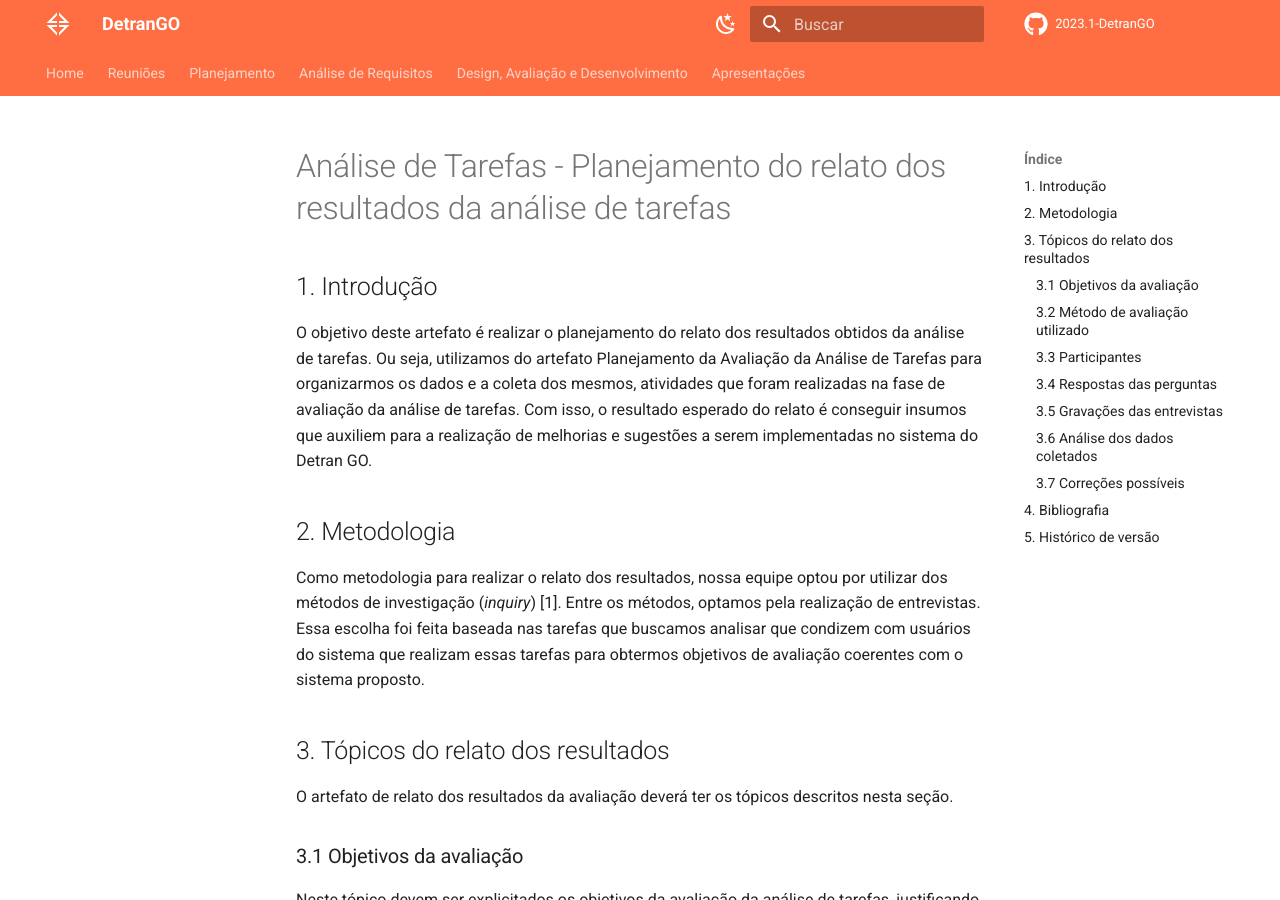
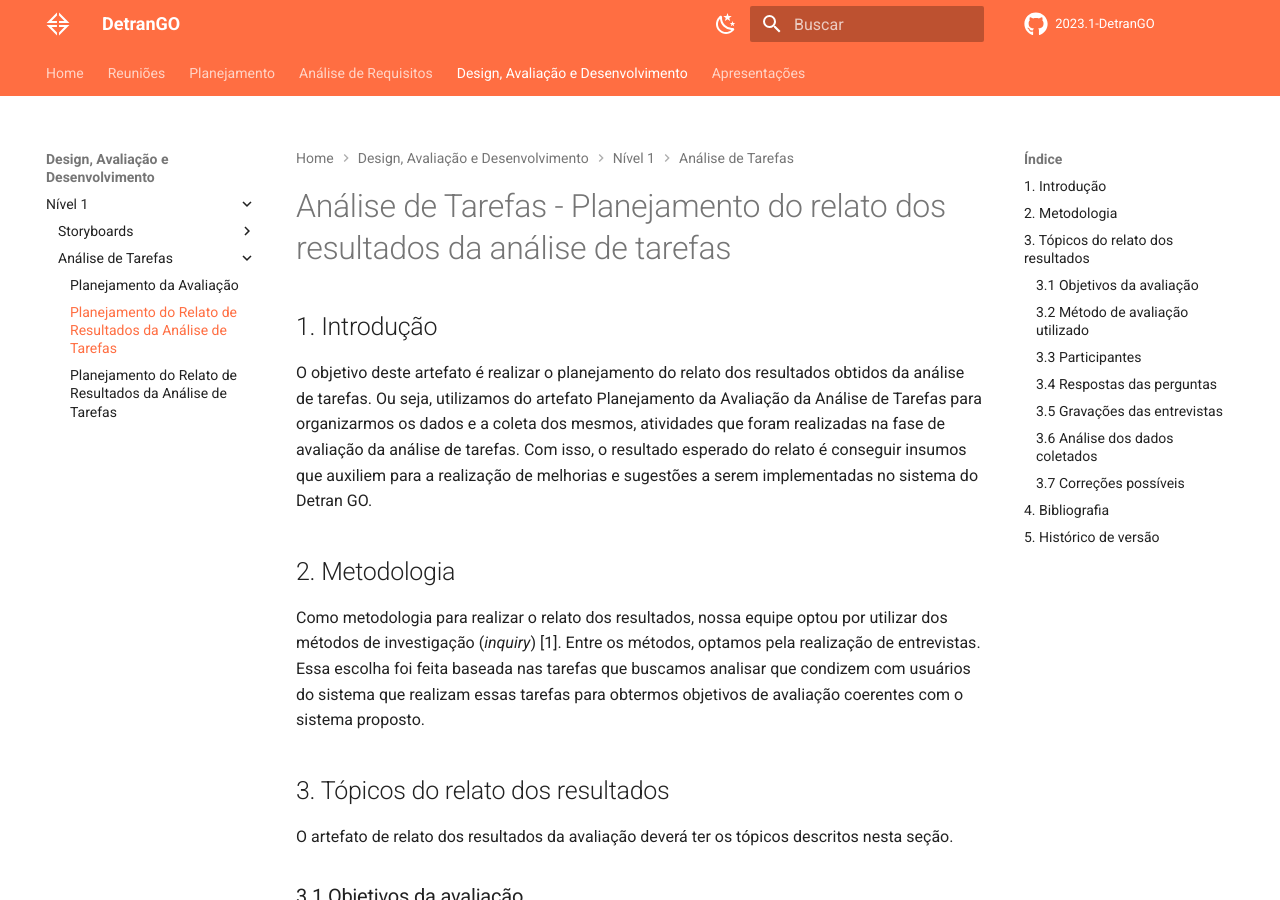
Before and after one commit to Interacao-Humano-Computador/2023.1-DetranGO, an MkDocs documentation site: the page built from docs/design_avaliacao/nivel1/analise_tarefas/planejamento_relato_resultados.md, in a window 1280 px wide and 900 px high. Built offline with MkDocs 1.6.1 and Material for MkDocs 9.7.7, drawn with Linux system fonts in a browser that asks for light colours; comment, search, counter and statistics services are not loaded.

Commit message:
Create: Cria Relato dos resultados da analise de tarefas

```diff
--- a/mkdocs.yml
+++ b/mkdocs.yml
@@ -71,10 +71,12 @@ nav:
           - Nível 1:
                 - Storyboards:
                       - Planejamento da Avaliação do Storyboard: design_avaliacao/nivel1/storyboards/planejamento_avaliacao.md
-                      - Planejamento do Relato de Resultados da Análise: design_avaliacao/nivel1/storyboards/storyboard_relato_resultados.md
+                      - Planejamento do Relato de Resultados da Análise: design_avaliacao/nivel1/storyboards/planejamento_relato_resultados.md
                 - Análise de Tarefas:
                       - Planejamento da Avaliação: design_avaliacao/nivel1/analise_tarefas/planejamento_analise_tarefas.md
-                      - Planejamento do Relato de Resultados da Análise de Tarefas: design_avaliacao/nivel1/analise_tarefas/relato_resultados.md
+                      - Planejamento do Relato de Resultados da Análise de Tarefas: design_avaliacao/nivel1/analise_tarefas/planejamento_relato_resultados.md
+                      - Planejamento do Relato de Resultados da Análise de Tarefas: design_avaliacao/nivel1/analise_tarefas/relato_resultados_tarefas.md
+
     - Apresentações:
           - Primeira Etapa: apresentacoes/1a_apresentacao.md
           - Segunda Etapa: apresentacoes/2a_apresentacao.md
```
Also changed, not shown: docs/design_avaliacao/nivel1/analise_tarefas/planejamento_analise_tarefas.md (+1 -1 lines), docs/design_avaliacao/nivel1/analise_tarefas/relato_resultados_tarefas.md (added, +44 -0 lines), docs/design_avaliacao/nivel1/analise_tarefas/planejamento_relato_resultados.md (renamed from docs/design_avaliacao/nivel1/analise_tarefas/tarefas_relato_resultados.md), docs/design_avaliacao/nivel1/storyboards/planejamento_relato_resultados.md (renamed from docs/design_avaliacao/nivel1/storyboards/storyboard_relato_resultados.md).
